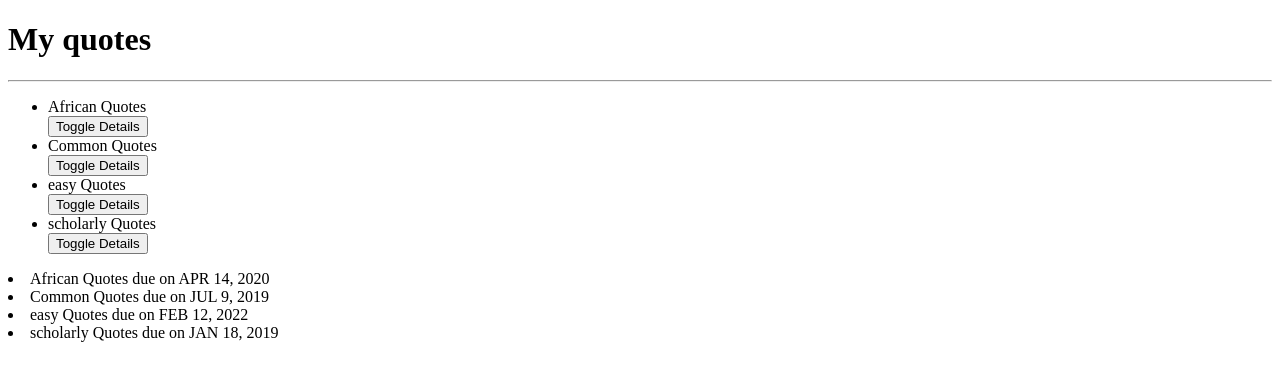
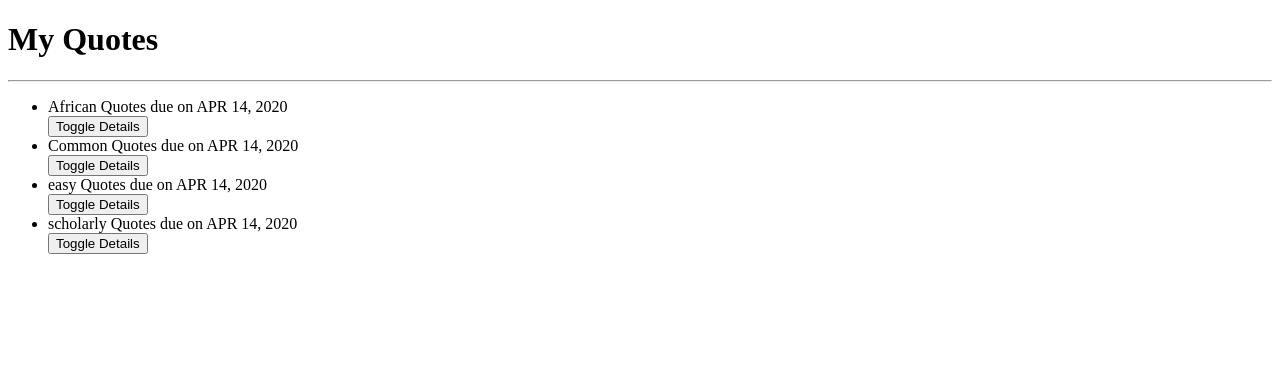
Before and after one commit to mamu234/Quotes, an Angular app in the folder Quotes/: page / in a window 1280 px wide. Shown: the top 380 px of the page. Built offline with nearby package versions, Linux system fonts and the light colour scheme.

Commit message:
delete quote

```diff
--- a/Quotes/src/app/app.component.ts
+++ b/Quotes/src/app/app.component.ts
@@ -8,10 +8,10 @@ import { Quote} from './quote';
 })
 export class AppComponent {
 quotes:Quote[] = [
-  new Quote(1,'African Quotes','Only a fool tests the depth of a river with both feet', new Date(2020,3,14)),
-  new Quote (2,'Common Quotes','A stich in timesaves nine',new Date(2019,6,9)),
-  new Quote(3, 'easy Quotes','Get busy living or get busy dying',new Date(2022,1,12)),
-  new Quote (4,'scholarly Quotes','Many of life’s failures are people who did not realize how close they were to success when they gave up.',new Date(2019,0,18)),
+  new Quote(1,'African Quotes','Only a fool tests the depth of a river with both feet',new Date(2020,3,14)),
+  new Quote (2,'Common Quotes','A stich in timesaves nine',new Date(2020,3,14)),
+  new Quote(3, 'easy Quotes','Get busy living or get busy dying',new Date(2020,3,14)),
+  new Quote (4,'scholarly Quotes','Many of life’s failures are people who did not realize how close they were to success when they gave up.',new Date(2020,3,14)),
 
 
 ];
--- a/Quotes/src/app/quote-detail/quote-detail.component.html
+++ b/Quotes/src/app/quote-detail/quote-detail.component.html
@@ -1,5 +1,5 @@
+<p>
+    {{quote.description}}
+  </p>
 
-  <p>{{quote.description}}</p>
-  <p>This goal will be complete in {{quote.completeDate|dateCount}} days</p>
-  <p>{{quote.description}}</p>
-<button (click)= 'quoteComplete(true)'>Complete</button>
+  <button (click)= 'quoteDelete(true)'>Delete Quote</button>
--- a/Quotes/src/app/quote-detail/quote-detail.component.ts
+++ b/Quotes/src/app/quote-detail/quote-detail.component.ts
@@ -1,5 +1,6 @@
-import { Component, OnInit, Input , Output, EventEmitter} from '@angular/core';
-import {Quote} from '../quote';
+import { Component, OnInit,Input,Output ,EventEmitter} from '@angular/core';
+import { Quote} from '../quote'
+
 
 @Component({
   selector: 'app-quote-detail',
@@ -8,16 +9,20 @@ import {Quote} from '../quote';
 })
 export class QuoteDetailComponent implements OnInit {
 
+
   @Input() quote: Quote;
-
   @Output() isComplete = new EventEmitter<boolean>();
 
   quoteComplete(complete:boolean){
     this.isComplete.emit(complete);
   }
+  quoteDelete(complete:boolean){
+    this.isComplete.emit(complete);
+
+  }
   constructor() { }
 
-  ngOnInit(): void {
+  ngOnInit() {
   }
 
 }
--- a/Quotes/src/app/quote/quote.component.html
+++ b/Quotes/src/app/quote/quote.component.html
@@ -1,13 +1,11 @@
-<h1>My quotes</h1>
+<h1>My Quotes</h1>
 <hr>
 <ul>
   <div *ngFor='let quote of quotes;let i = index'>
-    <li appHighlight>{{quote.name}}</li>
+    <li appHighlight>{{quote.name}} due on {{quote.completeDate |date |uppercase}} </li>
     <button (click)='toggleDetails(i)'>Toggle Details</button>
-    <app-quote-detail *ngIf='quote.showDescription' [quote]='quote' (isComplete) = 'completeQuote($event,i)'></app-quote-detail>
+    <app-quote-detail *ngIf='quote.showDescription' [quote]='quote' (isComplete) = 'deleteQuote($event,i)'> </app-quote-detail>
   </div>
 </ul>
 
-<div *ngFor='let quote of quotes;let i = index'>
-    <li appHighlight>{{quote.name}} due on {{quote.completeDate|date|uppercase}}</li>
-<p *ngIf='quotes.length > 5'>You have too many quotes</p>
+<p *ngIf='quotes.length > 5'>You have too many quote</p>
--- a/Quotes/src/app/quote/quote.component.ts
+++ b/Quotes/src/app/quote/quote.component.ts
@@ -10,10 +10,10 @@ import {Quote} from '../quote';
 export class QuoteComponent implements OnInit {
 
   quotes:Quote[] = [
-    new Quote(1,'African Quotes','Only a fool tests the depth of a river with both feet', new Date(2020,3,14)),
-    new Quote (2,'Common Quotes','A stich in timesaves nine',new Date(2019,6,9)),
-    new Quote(3, 'easy Quotes','Get busy living or get busy dying',new Date(2022,1,12)),
-    new Quote (4,'scholarly Quotes','Many of life’s failures are people who did not realize how close they were to success when they gave up.',new Date(2019,0,18)),
+    new Quote(1,'African Quotes','Only a fool tests the depth of a river with both feet',new Date(2020,3,14)),
+    new Quote (2,'Common Quotes','A stich in timesaves nine',new Date(2020,3,14)),
+    new Quote(3, 'easy Quotes','Get busy living or get busy dying',new Date(2020,3,14)),
+    new Quote (4,'scholarly Quotes','Many of life’s failures are people who did not realize how close they were to success when they gave up.',new Date(2020,3,14)),
 
   ];
 
@@ -26,6 +26,15 @@ export class QuoteComponent implements OnInit {
       this.quotes.splice(index,1);
     }
   }
+  deleteQuote(isComplete, index){
+    if (isComplete) {
+      let toDelete = confirm(`Are you sure you want to delete ${this.quotes[index].name}?`)
+
+      if (toDelete){
+        this.quotes.splice(index,1)
+      }
+    }
+  }
 
   constructor() { }
 
```
Also changed, not shown: Quotes/src/app/quote.ts (+4 -4 lines), Quotes/src/app/date-count.pipe.ts (line endings or trailing spaces).
